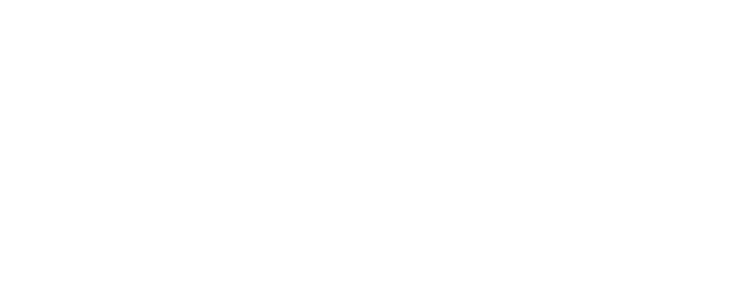
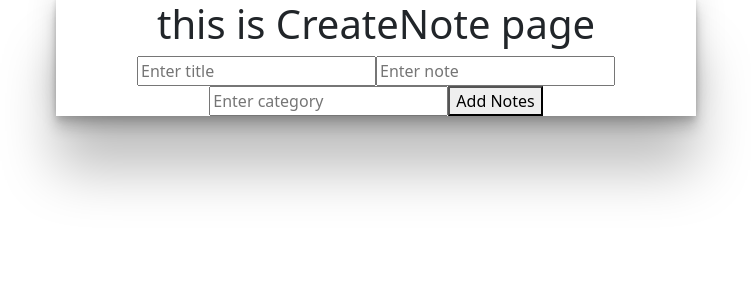
Before and after one commit to MoovendhanR/fullstack-project, a React (Create React App) app in the folder client/: page /createnote in a window 1280 px wide. Before the commit this address had no page. Shown: the top 300 px of the page, without its empty margins (264-1015 px from the left). Built offline with nearby package versions, Linux system fonts and the light colour scheme.

Commit message:
register and login done

```diff
--- a/client/src/App.css
+++ b/client/src/App.css
@@ -2,3 +2,9 @@
     width:60%;
     text-align: center;
 }
+
+.container{
+    box-shadow: rgba(0, 0, 0, 0.25) 0px 54px 55px, rgba(0, 0, 0, 0.12) 0px -12px 30px, rgba(0, 0, 0, 0.12) 0px 4px 6px, rgba(0, 0, 0, 0.17) 0px 12px 13px, rgba(0, 0, 0, 0.09) 0px -3px 5px;
+    width:50%;
+    text-align: center;
+}
--- a/client/src/App.js
+++ b/client/src/App.js
@@ -1,5 +1,7 @@
 import { Route, Routes } from 'react-router-dom';
 import './App.css';
+import AllNotes from './components/AllNotes';
+import CreateNote from './components/createNotes';
 import Login from './components/login';
 import Register from './components/Register';
 // import Create from './components/Create';
@@ -19,7 +21,8 @@ function App() {
 <Routes>
           <Route path="/register" element={<Register/>} />
           <Route path="/login" element={<Login/>} />
-          {/* <Route path="/read" element={<Read/>} /> */}
+          <Route path="/createnote" element={<CreateNote/>} />
+          <Route path="/allnotes" element={<AllNotes/>} />
 
          </Routes>
 
--- /dev/null
+++ b/client/src/components/AllNotes.jsx
@@ -0,0 +1,65 @@
+import { useEffect } from "react"
+import { useState } from "react"
+
+import "../App.css"
+
+
+const AllNotes=()=>{
+
+    const [notes,allNotes]= useState([])
+function GetNotes(){
+    //useEffect(()=>{
+        fetch("http://localhost:5000/notes",{
+         headers:{
+          "Authorization":localStorage.getItem("token")
+         }
+        })
+        .then((res)=>res.json())
+        .then((res)=>{allNotes(res.notes)})
+        .catch((err)=>{console.error(err)})
+    //},[])
+
+  }
+
+      console.log(notes)
+       const DeleteNotes = (userId)=>{
+            fetch(`http://localhost:5000/notes/delete/${userId}`,{
+             method: 'DELETE',
+             headers: {
+               "Authorization":localStorage.getItem("token")
+             }
+            })
+            .then(()=>GetNotes())
+           //  .then((res)=>{console.log(res.notes)})
+           //  .catch((err)=>{console.error(err)})
+
+          }
+          useEffect(() =>{
+             GetNotes()
+          },[])
+
+
+  return(
+    <>
+    <center>
+
+      <h1>All Notes</h1>
+      {notes?notes.map((note)=>{
+        return(
+          <>
+            <div className="container" keys={note._id}>
+            <h1>Title:{note.title}</h1>
+            <p>Notes:{note.notes}</p>
+            <p>Category:{note.category}</p>
+            <button onClick={()=>DeleteNotes(note._id)}>Delete</button>
+            </div>
+            </>
+        )
+      }):<h1>no notes</h1>
+      }
+      </center>
+    </>
+  )
+}
+
+export default AllNotes;
--- /dev/null
+++ b/client/src/components/createNotes.jsx
@@ -0,0 +1,49 @@
+import { useState } from "react";
+import { useNavigate } from "react-router-dom";
+
+
+
+const CreateNote=()=>{
+    const [title,setTitle]=useState("")
+    const [notes,setNote]=useState("")
+   const [category,setCategory]=useState("")
+   const navigate = useNavigate()
+
+      const handleSubmit=(e)=>{
+        e.preventDefault()
+          const payload={
+            notes,
+            title,
+            category
+          }
+        //   console.log(payload)
+
+          fetch("http://localhost:5000/notes/create",{
+             method:"POST",
+             body:JSON.stringify(payload),
+             headers:{
+                "Content-type": "application/json",
+                 "Authorization":localStorage.getItem("token")
+             }
+          })
+          .then(res=>res.json())
+          .then(res=>console.log(res))
+          .then(()=>navigate("/allnotes"))
+      }
+    //   fetch("http://localhost:5000/users/")
+    //   .then(res=>
+    //    res.json())
+    //  .then(res=>console.log(res))
+    //  .catch(err=>console.log(err))
+    return(
+        <>
+           <h1>this is CreateNote page</h1>
+           <input type="text" placeholder="Enter title"value={title}onChange={(e)=>setTitle(e.target.value)}/>
+           <input type="text" placeholder="Enter note" value={notes} onChange={(e)=>setNote(e.target.value)}/>
+           <input type="text" placeholder="Enter category" value={category} onChange={(e)=>setCategory(e.target.value)}/>
+           <button onClick={handleSubmit}>Add Notes</button>
+        </>
+    )
+}
+
+export default CreateNote;
```
